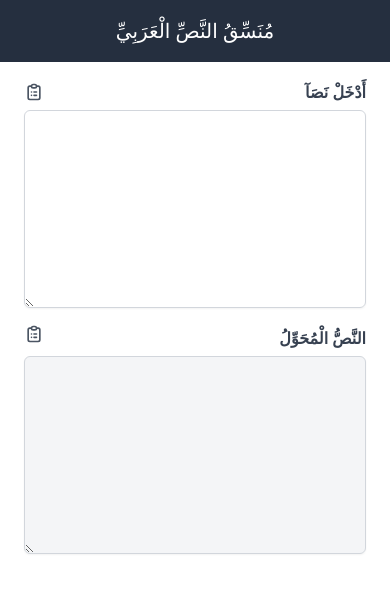
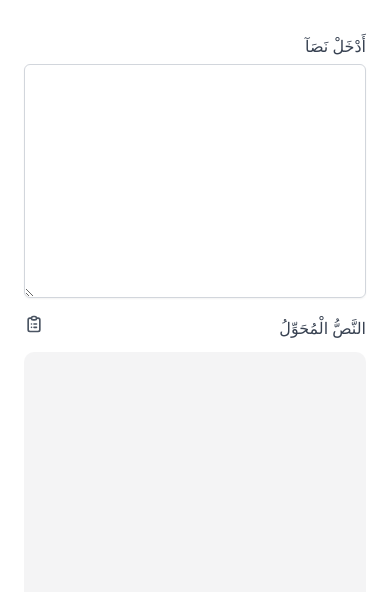
Before and after one commit to samirdjelal/bidirectional, a React (Create React App) app: page / in a window 390 px wide. Shown: the top 592 px of the page. Built offline with nearby package versions, Linux system fonts and the light colour scheme.

Commit message:
Improve User interface and experience

```diff
--- a/public/index.html
+++ b/public/index.html
@@ -2,10 +2,41 @@
 <html lang="en">
   <head>
     <meta charset="utf-8" />
-    <meta http-equiv="X-UA-Compatible" content="IE=edge">
+    <meta http-equiv="X-UA-Compatible" content="IE=edge" />
     <meta name="viewport" content="width=device-width, initial-scale=1" />
     <title>Bidirectional Text Shift</title>
-    <link rel="stylesheet" href="tailwind.build.css">
+    <link rel="stylesheet" href="tailwind.build.css" />
+    <style>
+      body::-webkit-scrollbar {
+        width: 0.3rem; /* width of the entire scrollbar */
+      }
+      body::-webkit-scrollbar-track {
+        background: transparent; /* color of the tracking area */
+      }
+      body::-webkit-scrollbar-thumb {
+        background-color: #73737370; /* color of the scroll thumb */
+        border-radius: 20px; /* roundness of the scroll thumb */
+      }
+      body::-webkit-scrollbar-thumb:hover {
+        background-color: #52525270; /* color of the scroll thumb */
+        border-radius: 20px; /* roundness of the scroll thumb */
+      }
+
+      body *::-webkit-scrollbar {
+        width: 0.3rem; /* width of the entire scrollbar */
+      }
+      body *::-webkit-scrollbar-track {
+        background: transparent; /* color of the tracking area */
+      }
+      body *::-webkit-scrollbar-thumb {
+        background-color: #73737370; /* color of the scroll thumb */
+        border-radius: 20px; /* roundness of the scroll thumb */
+      }
+      body *::-webkit-scrollbar-thumb:hover {
+        background-color: #52525270; /* color of the scroll thumb */
+        border-radius: 20px; /* roundness of the scroll thumb */
+      }
+    </style>
   </head>
   <body class="bg-gray-200">
     <noscript>You need to enable JavaScript to run this app.</noscript>
--- a/src/App.js
+++ b/src/App.js
@@ -1,83 +1,116 @@
-import React from 'react';
-import './App.css';
+import React from "react";
+import "./App.css";
+import CopySvg from "./components/CopySvg";
 import arabicText from "./Converter";
 
 class App extends React.Component {
   constructor(props) {
     super(props);
     this.state = {
-			outputText: ''
-		}
+      outputText: "",
+    };
     this.handleText = this.handleText.bind(this);
   }
 
-	async componentDidMount() {
-
-	}
-
+  async componentDidMount() {}
 
   render() {
     return (
       <div>
-				<div className="bg-gray-800 text-white py-4 px-6 mb-2 text-center text-xl select-none">مُنَسِّقُ النَّصِّ الْعَرَبِيِّ</div>
+        <div
+          className=" flex flex-row justify-between
+		items-center py-2 px-6 mb-2 text-xl select-none"
+        >
+          {/* <img src="favicon.ico" width={30} height={30} alt="" />
+          <p>منسق النص العربي</p> */}
+        </div>
 
         <div className="py-2 px-6">
           <div className="flex justify-between items-center">
-						<div className="bottom-2 left-2" onClick={()=>this.copyTextToClipboard('input-text')}>
-							<svg className="w-5 h-5 text-gray-600 hover:text-gray-800 cursor-pointer" fill="none" stroke="currentColor" viewBox="0 0 24 24" xmlns="http://www.w3.org/2000/svg">
-								<path strokeLinecap="round" strokeLinejoin="round" strokeWidth="2"
-								      d="M9 5H7a2 2 0 00-2 2v12a2 2 0 002 2h10a2 2 0 002-2V7a2 2 0 00-2-2h-2M9 5a2 2 0 002 2h2a2 2 0 002-2M9 5a2 2 0 012-2h2a2 2 0 012 2m-3 7h3m-3 4h3m-6-4h.01M9 16h.01"></path>
-							</svg>
+            <div
+              className="bottom-2 left-2 bg-black"
+              onClick={() => this.copyTextToClipboard("input-text")}
+            >
+              {/* <CopySvg tooltip="Paste" /> */}
             </div>
-						<label htmlFor="email" className="block font-bold text-right text-md font-medium leading-7 text-gray-700 select-none">أَدْخَلْ
-							نَصَآ</label>
+            <label
+              htmlFor="email"
+              className="block text-right text-md font-medium leading-7 text-gray-700 select-none"
+            >
+              أَدْخَلْ نَصَآ
+            </label>
           </div>
           <div className="mt-1 relative rounded-md shadow-sm">
-						<textarea id="input-text" rows={6} className="form-input text-xl block w-full sm:text-md sm:leading-5" onChange={this.handleText}
-						          style={{direction: 'rtl'}}/>
+            <textarea
+              id="input-text"
+              rows={9}
+              className="form-input  block w-full sm:text-md sm:leading-5"
+              onChange={this.handleText}
+              style={{ direction: "rtl" }}
+            />
           </div>
         </div>
 
         <div className="py-2 px-6">
           <div className="flex justify-between">
-						<div className="bottom-2 left-2" onClick={()=>this.copyTextToClipboard('output-text')}>
-							<svg className="w-5 h-5 text-gray-600 hover:text-gray-800 cursor-pointer" fill="none" stroke="currentColor" viewBox="0 0 24 24" xmlns="http://www.w3.org/2000/svg">
-								<path strokeLinecap="round" strokeLinejoin="round" strokeWidth="2"
-								      d="M9 5H7a2 2 0 00-2 2v12a2 2 0 002 2h10a2 2 0 002-2V7a2 2 0 00-2-2h-2M9 5a2 2 0 002 2h2a2 2 0 002-2M9 5a2 2 0 012-2h2a2 2 0 012 2m-3 7h3m-3 4h3m-6-4h.01M9 16h.01"></path>
-							</svg>
+            <div
+              className="bottom-2 left-2"
+              onClick={() => this.copyOutputToClipboard()}
+            >
+              <CopySvg />
             </div>
-						<label htmlFor="email" className="block font-bold text-right text-md font-medium leading-7 text-gray-700 select-none">النَّصُّ
-							الْمُحَوِّلُ</label>
+            <label
+              htmlFor="email"
+              className="block text-right text-md font-medium
+			  leading-7 text-gray-700 select-none"
+            >
+              النَّصُّ الْمُحَوِّلُ
+            </label>
           </div>
-					<div className="mt-1 relative rounded-md shadow-sm">
-						<textarea id="output-text" rows={6} className="form-input text-xl bg-gray-100 block w-full sm:text-md sm:leading-5" style={{direction: 'rtl'}}
-						          value={this.state.outputText} readOnly onClick={e => e.target.select()}/>
+          <p
+		  	id="output-text"
+            style={{
+              direction: "rtl",
+              marginTop: 10,
+              width: "100%",
+              minHeight: "40vh",
+			  backgroundColor: "#a7aaac20",
+			  borderRadius: 10,
+			  padding: 10,
+			  overflowY: "auto",
+			  // stop text from overflowing outside of the paragraph
+			  wordBreak: "break-word",
+
+
+            }}
+          >
+            {this.state.outputText}
+          </p>
         </div>
-				</div>
-
       </div>
     );
   }
 
-
   handleText(e) {
     const inputText = e.target.value;
-		const outputText = arabicText(inputText)['reverse']();
-		this.setState({outputText: outputText});
+    const outputText = arabicText(inputText)["reverse"]();
+    this.setState({ outputText: outputText });
   }
 
-
-	copyTextToClipboard(id='') {
-		const text = document.getElementById(id).innerText;
+  copyOutputToClipboard() {
+    const text = document.getElementById('output-text').innerHTML;
     if (!navigator.clipboard) {
       this.fallbackCopyTextToClipboard(text);
       return;
     }
-		navigator.clipboard.writeText(text).then(function () {
-			console.log('Async: Copying to clipboard was successful!');
-		}, function (err) {
-			console.error('Async: Could not copy text: ', err);
-		});
+    navigator.clipboard.writeText(text).then(
+      function () {
+        console.log("Async: Copying to clipboard was successful!");
+      },
+      function (err) {
+        console.error("Async: Could not copy text: ", err);
+      }
+    );
   }
 
   fallbackCopyTextToClipboard(text) {
@@ -94,17 +127,15 @@ class App extends React.Component {
     textArea.select();
 
     try {
-			var successful = document.execCommand('copy');
-			var msg = successful ? 'successful' : 'unsuccessful';
-			console.log('Fallback: Copying text command was ' + msg);
+      var successful = document.execCommand("copy");
+      var msg = successful ? "successful" : "unsuccessful";
+      console.log("Fallback: Copying text command was " + msg);
     } catch (err) {
-			console.error('Fallback: Oops, unable to copy', err);
+      console.error("Fallback: Oops, unable to copy", err);
     }
 
     document.body.removeChild(textArea);
   }
-
-
 }
 
 export default App;
--- a/src/Converter.js
+++ b/src/Converter.js
@@ -1,9 +1,12 @@
+// eslint-disable-next-line
 String.prototype.toCharArray = function () {
 	return this.split('')
 }
+// eslint-disable-next-line
 String.prototype.toCharCode = function () {
 	return this.charCodeAt(0)
 }
+// eslint-disable-next-line
 String.prototype.reverse = function () {
 	return this.toCharArray().reverse().join('')
 }
--- /dev/null
+++ b/src/components/CopySvg.js
@@ -0,0 +1,21 @@
+import React from "react";
+function CopySvg() {
+  return (
+    <svg
+      className="w-5 h-5 text-gray-600 hover:text-gray-800 cursor-pointer "
+      fill="none"
+      stroke="currentColor"
+      viewBox="0 0 24 24"
+      xmlns="http://www.w3.org/2000/svg"
+    >
+      <path
+        strokeLinecap="round"
+        strokeLinejoin="round"
+        strokeWidth="2"
+        d="M9 5H7a2 2 0 00-2 2v12a2 2 0 002 2h10a2 2 0 002-2V7a2 2 0 00-2-2h-2M9 5a2 2 0 002 2h2a2 2 0 002-2M9 5a2 2 0 012-2h2a2 2 0 012 2m-3 7h3m-3 4h3m-6-4h.01M9 16h.01"
+      ></path>
+    </svg>
+  );
+}
+
+export default CopySvg;
```
Also changed, not shown: src-tauri/tauri.conf.json (+4 -5 lines), public/tailwind.build.css, 2 other files (tests, documents, lock files or other folders). Lines whose indentation alone changed are shown as unchanged.
